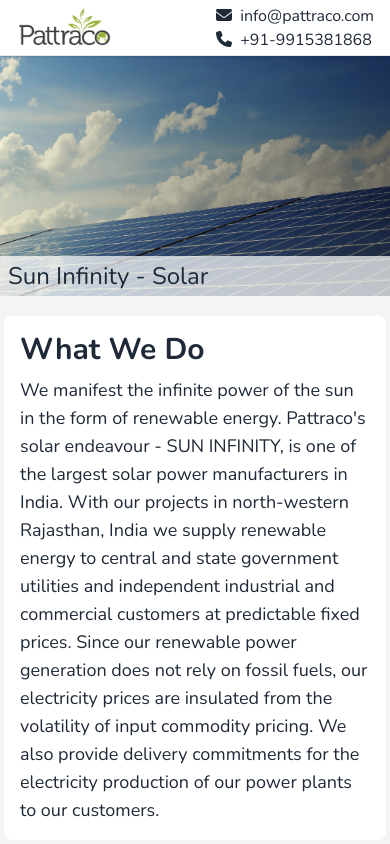
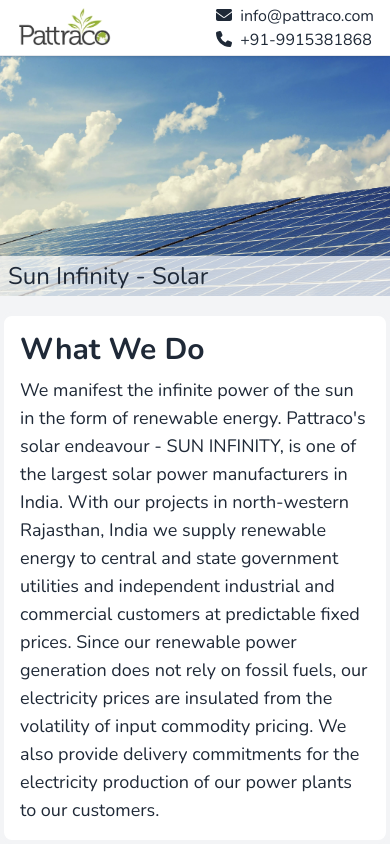
Before and after one commit to iampawan31/pattraco, a Next.js app: page /sun-infinity in a window 390 px wide. Shown: the top 844 px of the page. Built offline with nearby package versions, Linux system fonts and the light colour scheme.

Commit message:
Removed Gradient from hero section on mobile

```diff
--- a/components/HeroSection.jsx
+++ b/components/HeroSection.jsx
@@ -13,9 +13,9 @@
           placeholder="blur"
         />
         <div
-          className="bg-gradient-to-l
-      from-black/50
-      to-black/5
+          className="md:bg-gradient-to-l
+      md:from-black/50
+      md:to-black/5
         w-full
         h-full
         py-6
```
